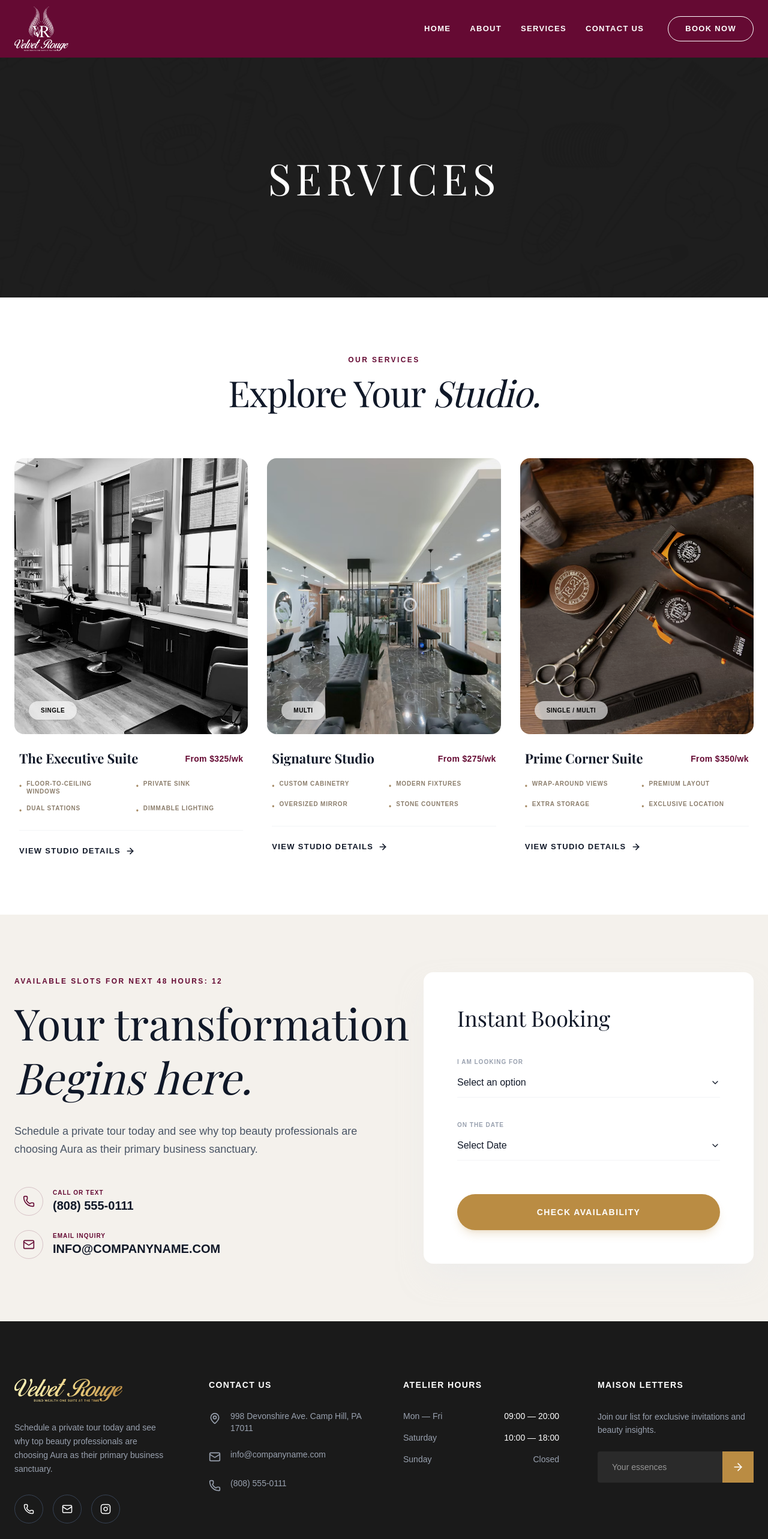
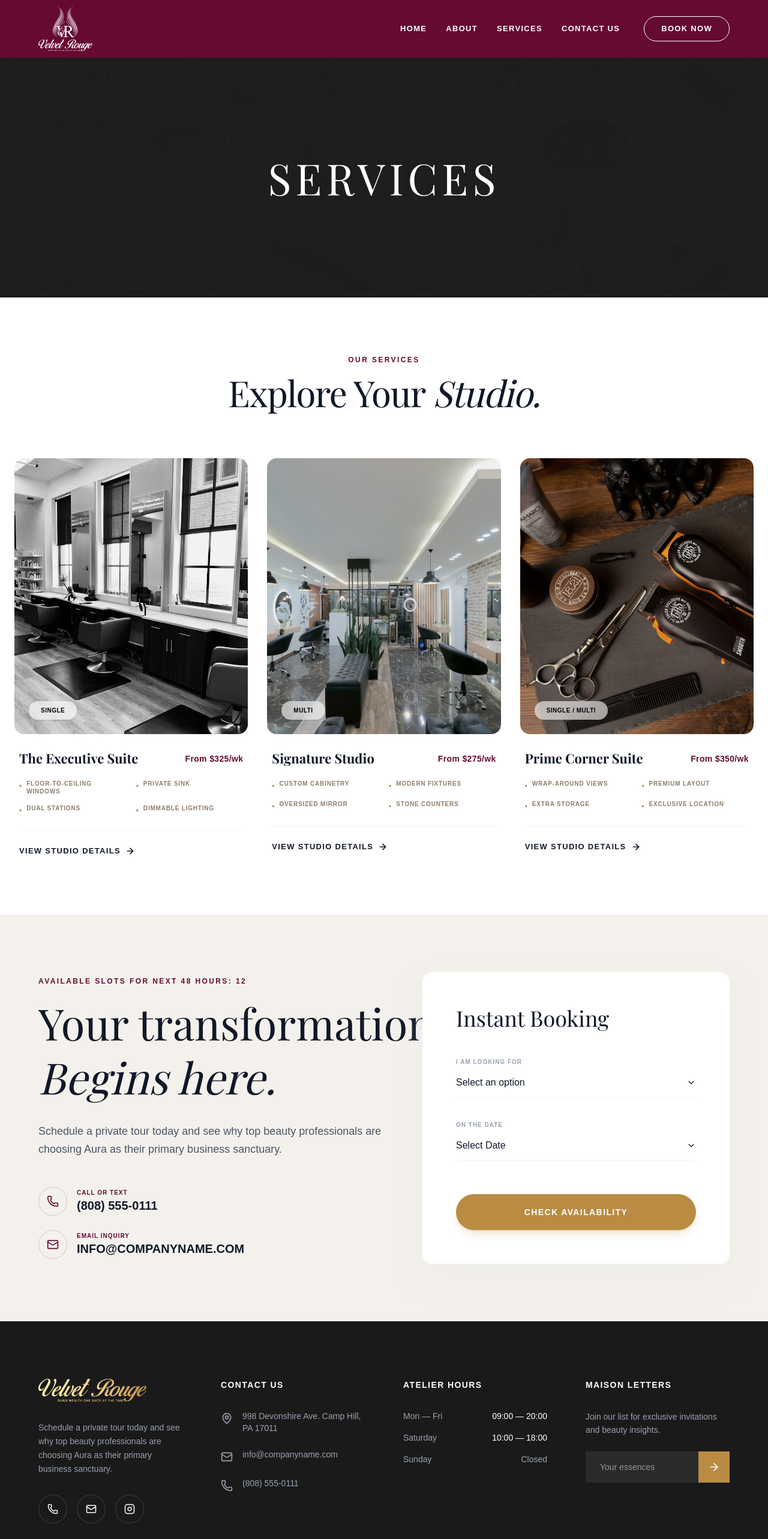
Before and after one commit to nabishafin/valvet-frontend, a Next.js app: page /services in a window 1280 px wide. Shown: the top 2566 px of the page at 60% size. Built offline with nearby package versions, Linux system fonts and the light colour scheme; a web font is replaced by a local one.

Commit message:
feat: add BookingSection, Footer, and Navbar components to the home layout

```diff
--- a/src/components/home/BookingSection.jsx
+++ b/src/components/home/BookingSection.jsx
@@ -3,7 +3,7 @@ import { Phone, Mail, ChevronDown } from "lucide-react";
 export default function BookingSection({ bgColor = "bg-[#F4F1EC]" }) {
   return (
     <section className={`w-full ${bgColor} py-24`}>
-      <div className="w-full max-w-[1400px] mx-auto px-6">
+      <div className="w-full max-w-[1400px] mx-auto px-6 md:px-12 lg:px-16 2xl:px-6">
         <div className="flex flex-col lg:flex-row items-center gap-16">
           {/* Left Side: Text & Info */}
           <div className="w-full lg:w-1/2 space-y-8">
--- a/src/components/shared/Footer.jsx
+++ b/src/components/shared/Footer.jsx
@@ -4,7 +4,7 @@ import { Phone, Mail, MapPin, ArrowRight } from "lucide-react";
 export default function Footer() {
   return (
     <footer className="w-full bg-[#1A1A1A] text-white pt-24 pb-12">
-      <div className="w-full max-w-[1400px] mx-auto px-6">
+      <div className="w-full max-w-[1400px] mx-auto px-6 md:px-12 lg:px-16 2xl:px-6">
         <div className="grid grid-cols-1 md:grid-cols-2 lg:grid-cols-4 gap-16 mb-24">
           {/* Column 1: Logo & Social */}
           <div className="space-y-8">
--- a/src/components/shared/Navbar.jsx
+++ b/src/components/shared/Navbar.jsx
@@ -9,7 +9,7 @@ export default function Navbar() {
 
   return (
     <nav className="sticky top-0 z-50 w-full bg-[#650A33]">
-      <div className="container mx-auto flex h-24 items-center justify-between px-6 max-w-[1400px]">
+      <div className="container mx-auto flex h-24 items-center justify-between px-6 md:px-12 lg:px-16 2xl:px-6 max-w-[1400px]">
         <Link href="/" className="flex items-center">
           <Image
             src="/logo.svg"
```
